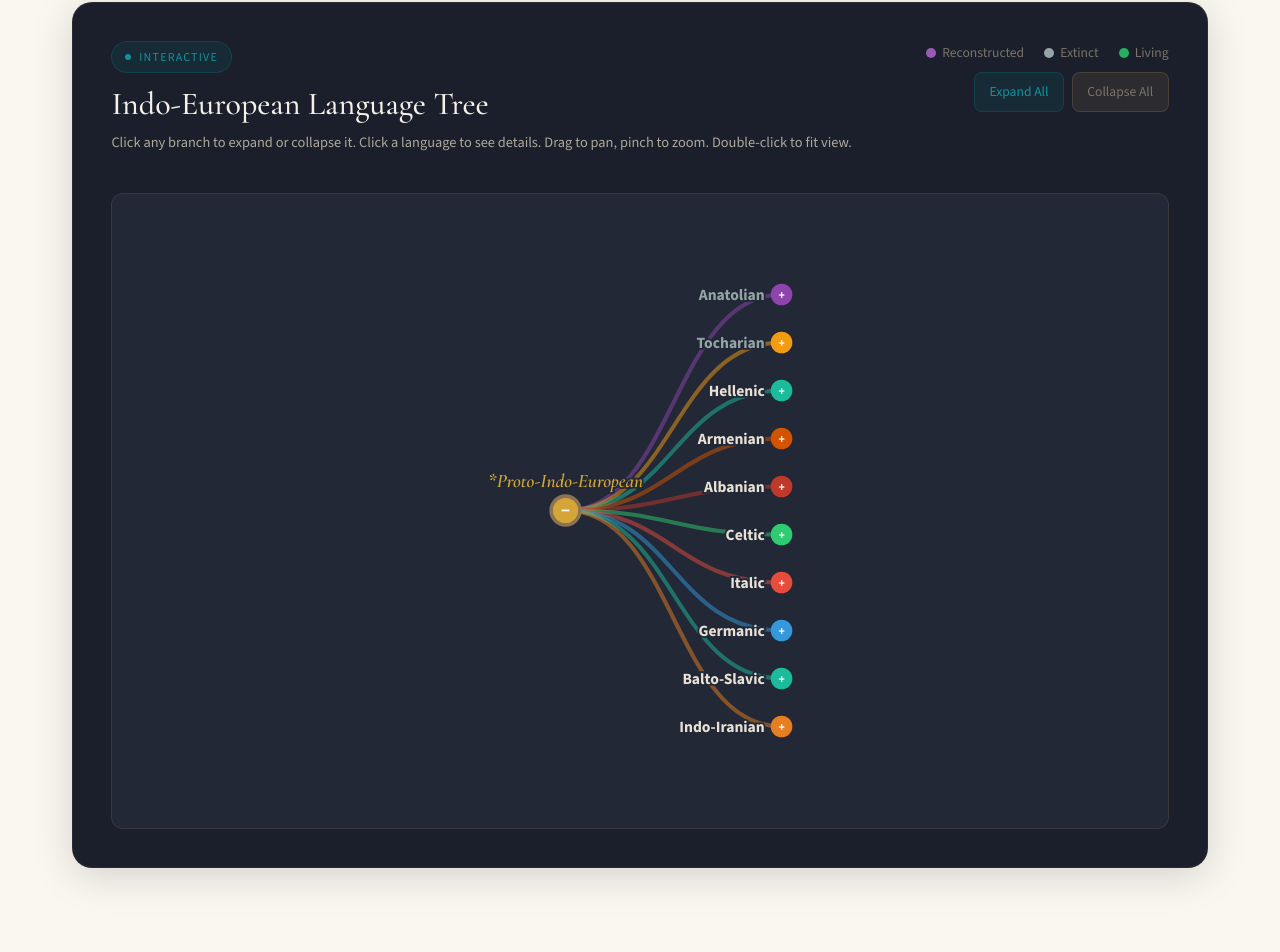
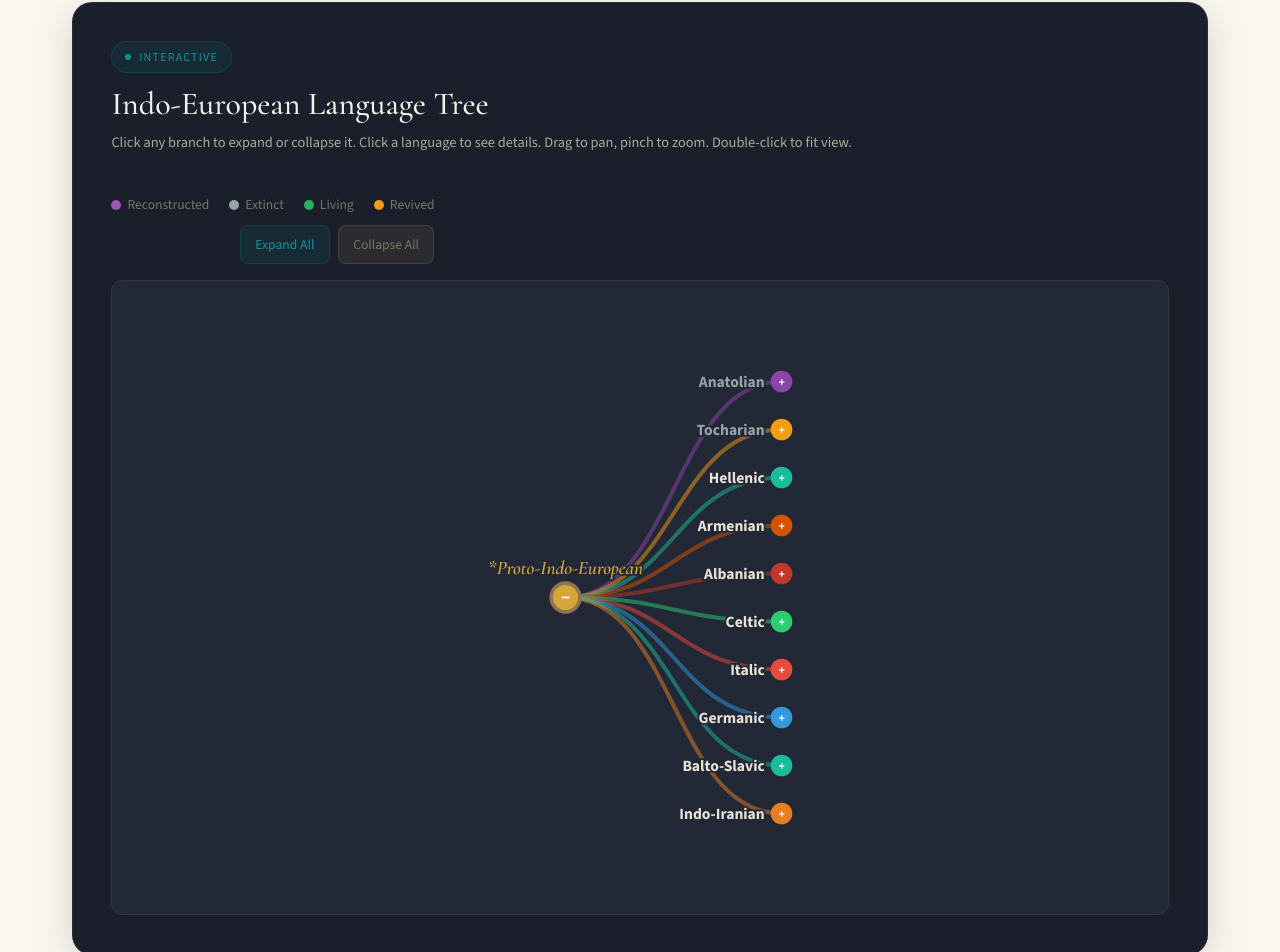
Before and after one commit to Sakshyam-Patro/Indo-European-Migration-Visualization, a React (Vite) app: page / in a window 1280 px wide. Shown: the part 9417-10369 px from the top of the page. Built offline with nearby package versions, Linux system fonts and the light colour scheme.

Commit message:
Fix Sanskrit/Prakrit relationship to siblings, add revived status for Manx and Cornish

```diff
--- a/src/components/interactive/LanguageTree.tsx
+++ b/src/components/interactive/LanguageTree.tsx
@@ -12,6 +12,7 @@ const STATUS_COLORS: Record<string, string> = {
   reconstructed: '#9B59B6',
   extinct: '#95A5A6',
   living: '#27AE60',
+  revived: '#F39C12',
 }
 
 const BRANCH_COLORS: Record<string, string> = {
@@ -299,15 +300,15 @@ export default function LanguageTree() {
           return d.data.name
         })
 
-      // Pulse ring for living language dots (uses recursive D3 transitions)
-      nodeEnter.filter(d => !d.children && !d._children && d.data.status === 'living')
+      // Pulse ring for living/revived language dots (uses recursive D3 transitions)
+      nodeEnter.filter(d => !d.children && !d._children && (d.data.status === 'living' || d.data.status === 'revived'))
         .append('circle')
         .attr('class', 'status-pulse')
         .attr('cx', 8)
         .attr('cy', -6)
         .attr('r', 3)
         .attr('fill', 'none')
-        .attr('stroke', '#27AE60')
+        .attr('stroke', d => d.data.status === 'revived' ? '#F39C12' : '#27AE60')
         .attr('stroke-width', 1.5)
         .attr('opacity', 0)
         .each(function () {
@@ -326,13 +327,13 @@ export default function LanguageTree() {
         })
 
       // Status dot for leaf nodes
-      nodeEnter.filter(d => !d.children && !d._children && d.data.status === 'living')
+      nodeEnter.filter(d => !d.children && !d._children && (d.data.status === 'living' || d.data.status === 'revived'))
         .append('circle')
         .attr('class', 'status-dot')
         .attr('cx', 8)
         .attr('cy', -6)
         .attr('r', 3)
-        .attr('fill', '#27AE60')
+        .attr('fill', d => d.data.status === 'revived' ? '#F39C12' : '#27AE60')
         .attr('opacity', 0.9)
 
       // Update + enter
@@ -499,7 +500,7 @@ export default function LanguageTree() {
                   width: 10, height: 10, borderRadius: '50%',
                   background: color, display: 'inline-block',
                 }} />
-                {status === 'reconstructed' ? 'Reconstructed' : status === 'extinct' ? 'Extinct' : 'Living'}
+                {status === 'reconstructed' ? 'Reconstructed' : status === 'extinct' ? 'Extinct' : status === 'revived' ? 'Revived' : 'Living'}
               </div>
             ))}
           </div>
--- a/src/data/languageTree.ts
+++ b/src/data/languageTree.ts
@@ -1,7 +1,7 @@
 export interface LanguageNode {
   name: string;
   period?: string;
-  status?: 'reconstructed' | 'extinct' | 'living';
+  status?: 'reconstructed' | 'extinct' | 'living' | 'revived';
   speakers?: string;
   region?: string;
   note?: string;
@@ -322,7 +322,7 @@ export const languageTree: LanguageNode = {
                 {
                   name: 'Manx (Gaelg)',
                   period: '~1000 CE-present',
-                  status: 'living',
+                  status: 'revived',
                   speakers: '~2,000 (L2 revived)',
                   region: 'Isle of Man',
                   note: 'Last native speaker, Ned Maddrell, died in 1974. Successfully revived; now taught in schools on the Isle of Man.',
@@ -355,7 +355,7 @@ export const languageTree: LanguageNode = {
                 {
                   name: 'Cornish (Kernewek)',
                   period: '~600-1777 CE, revived 1900s',
-                  status: 'living',
+                  status: 'revived',
                   speakers: '~3,500 (L2 revived)',
                   region: 'Cornwall, England',
                   note: 'Became extinct when Dolly Pentreath died in 1777. Successfully revived in the 20th century; now has UNESCO recognition.',
@@ -849,15 +849,15 @@ export const languageTree: LanguageNode = {
                   status: 'extinct',
                   speakers: '~25,000 (claimed L2, liturgical)',
                   region: 'Indian subcontinent',
-                  note: 'Sacred language of Hinduism. Panini\'s grammar (~400 BCE) is one of the greatest intellectual achievements of the ancient world.',
-                  children: [
+                  note: 'Sacred language of Hinduism. Panini\'s grammar (~400 BCE) is one of the greatest intellectual achievements of the ancient world. Sanskrit and the Prakrits are sister branches of Old Indo-Aryan, not parent-child — some Prakrit forms preserve Vedic features that Classical Sanskrit lost.',
+                },
                 {
                   name: 'Prakrits',
                   period: '~600 BCE-1000 CE',
                   status: 'extinct',
                   speakers: 'none (evolved into modern languages)',
                   region: 'Indian subcontinent',
-                      note: 'Middle Indo-Aryan vernaculars. Pali (the Prakrit of Theravada Buddhism) is the best known.',
+                  note: 'Middle Indo-Aryan vernaculars that evolved from Old Indo-Aryan dialects alongside Sanskrit, not from it. Pali (the Prakrit of Theravada Buddhism) is the best known.',
                   children: [
                     {
                       name: 'Hindi (Hindi)',
@@ -930,8 +930,6 @@ export const languageTree: LanguageNode = {
                       speakers: '~3.5 million',
                       region: 'Europe (diaspora)',
                       note: 'Language of the Romani people. Its Indo-Aryan origin was recognized in the 18th century, proving their Indian ancestry.',
-                        },
-                      ],
                     },
                   ],
                 },
```
Lines whose indentation alone changed are shown as unchanged.
